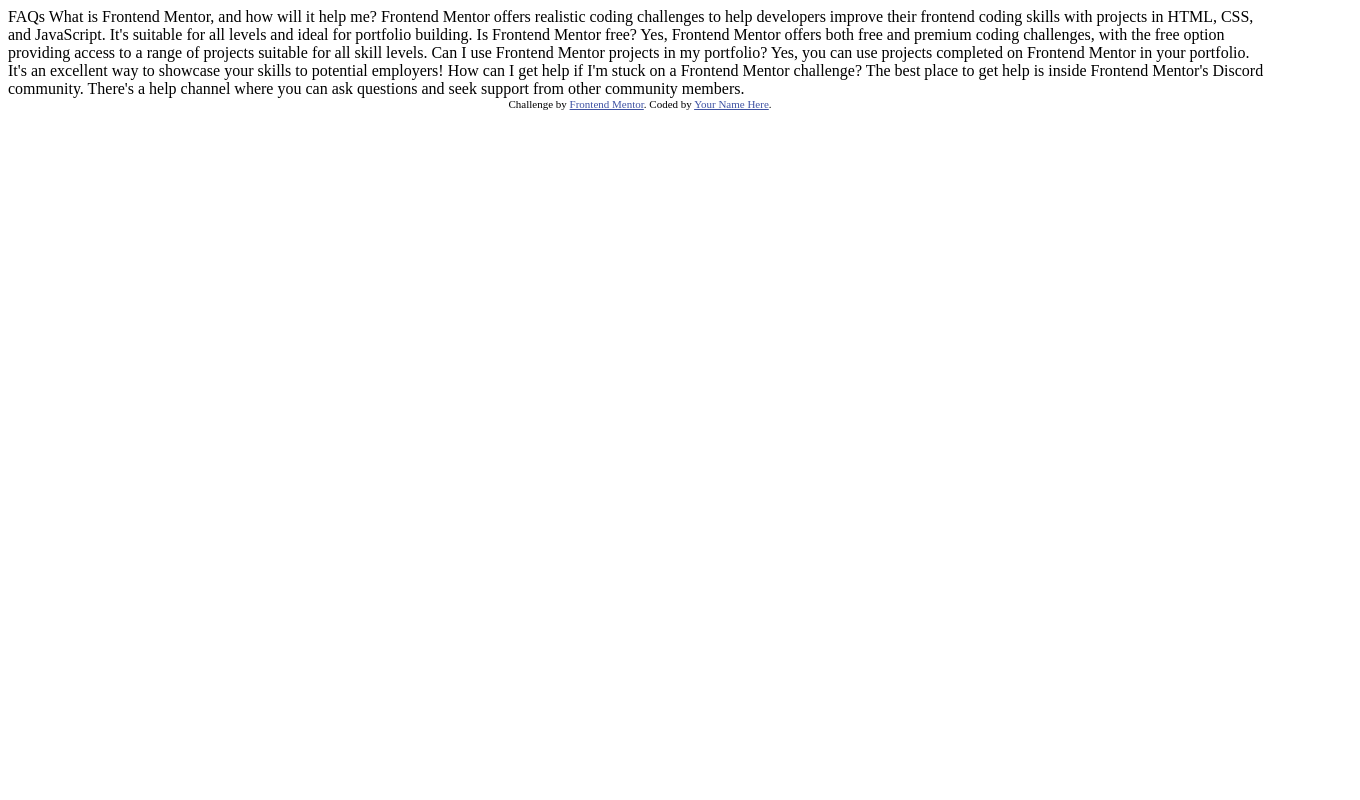
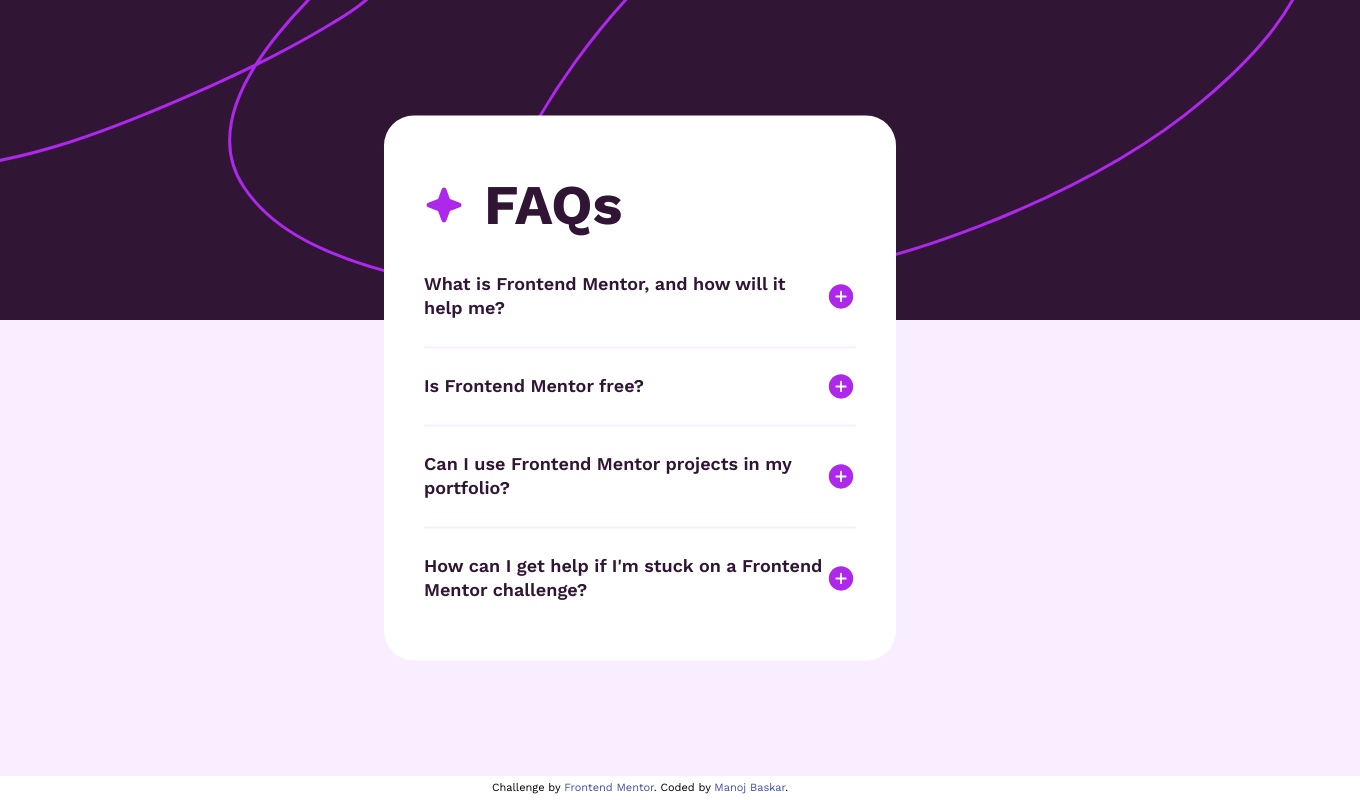
Before and after one commit to manojaba/faq-accordion, a plain HTML site: page index.html in a window 1280 px wide. Shown: the whole page, 1360 px wide, since content can reach past the window. Drawn offline with Linux system fonts and the light colour scheme.

Commit message:
challenge completed

```diff
--- a/index.html
+++ b/index.html
@@ -1,48 +1,102 @@
 <!DOCTYPE html>
 <html lang="en">
+
 <head>
   <meta charset="UTF-8">
-  <meta name="viewport" content="width=device-width, initial-scale=1.0"> <!-- displays site properly based on user's device -->
+  <meta name="viewport" content="width=device-width, initial-scale=1.0">
+  <!-- displays site properly based on user's device -->
 
   <link rel="icon" type="image/png" sizes="32x32" href="./assets/images/favicon-32x32.png">
 
   <title>Frontend Mentor | FAQ accordion</title>
+  <link rel="stylesheet" href="styles.css">
+  <script src="script.js" defer></script>
 
   <!-- Feel free to remove these styles or customise in your own stylesheet 👍 -->
   <style>
-    .attribution { font-size: 11px; text-align: center; }
-    .attribution a { color: hsl(228, 45%, 44%); }
+    .attribution {
+      font-size: 11px;
+      text-align: center;
+    }
+
+    .attribution a {
+      color: hsl(228, 45%, 44%);
+    }
   </style>
 </head>
+
 <body>
+  <main>
+    <img src="./assets/images/background-pattern-desktop.svg" class="backgroung" alt="background-pattern">
+    <div class="frame">
+      <div class="faqs">
+        <img class="star" src="./assets/images/icon-star.svg" alt="star-icon">
+        <h1>FAQs</h1>
+      </div>
+      <div class="question one">
+        <div class="title">
+          <p class="question-para"><a href="one">What is Frontend Mentor, and how will it help me?</a></p>
+          <img class='plus-icon' src="./assets/images/icon-plus.svg" alt="plus icon">
 
-  FAQs
-
-  What is Frontend Mentor, and how will it help me?
-
+        </div>
+        <p class="answer">
           Frontend Mentor offers realistic coding challenges to help developers improve their
           frontend coding skills with projects in HTML, CSS, and JavaScript. It's suitable for
           all levels and ideal for portfolio building.
+        </p>
 
-  Is Frontend Mentor free?
+        <hr>
+      </div>
+      <div class="question two">
+        <div class="title">
+          <p class="question-para"><a href="two">Is Frontend Mentor free?</a></p>
+          <img class='plus-icon' src="./assets/images/icon-plus.svg" alt="plus icon">
+        </div>
 
+        <p class="answer">
           Yes, Frontend Mentor offers both free and premium coding challenges, with the free
           option providing access to a range of projects suitable for all skill levels.
+        </p>
+        <hr>
 
-  Can I use Frontend Mentor projects in my portfolio?
+      </div>
+      <div class="question three">
+        <div class="title">
+          <p class="question-para"><a href="three">Can I use Frontend Mentor projects in my portfolio?</a></p>
+          <img class='plus-icon' src="./assets/images/icon-plus.svg" alt="plus icon">
+        </div>
 
+        <p class="answer">
           Yes, you can use projects completed on Frontend Mentor in your portfolio. It's an excellent
           way to showcase your skills to potential employers!
+        </p>
+        <hr>
 
-  How can I get help if I'm stuck on a Frontend Mentor challenge?
+      </div>
+      <div class="question four">
+        <div class="title">
+          <p class="question-para"><a href="four" target="_blank">How can I get help if I'm stuck on a Frontend Mentor
+              challenge?</a>
+          </p>
+          <img class='plus-icon' src="./assets/images/icon-plus.svg" alt="plus icon">
+        </div>
 
+        <p class="answer">
           The best place to get help is inside Frontend Mentor's Discord community. There's a help
           channel where you can ask questions and seek support from other community members.
+        </p>
+
+
+      </div>
+    </div>
+
+  </main>
 
 
   <div class="attribution">
     Challenge by <a href="https://www.frontendmentor.io?ref=challenge" target="_blank">Frontend Mentor</a>.
-    Coded by <a href="#">Your Name Here</a>.
+    Coded by <a href="https://www.frontendmentor.io/profile/manojaba" target="_blank">Manoj Baskar</a>.
   </div>
 </body>
+
 </html>
--- /dev/null
+++ b/script.js
@@ -0,0 +1,22 @@
+const questions = document.querySelectorAll('.question');
+
+questions.forEach(div => {
+    const plusIcon = div.querySelector('.plus-icon');
+    const answer = div.querySelector('.answer');
+    plusIcon.addEventListener('click', (event) => {
+        const clickImg = event.target;
+        const para = clickImg.closest('div').nextElementSibling;
+
+        if (para.style.display === 'none' || para.style.display === "") {
+            para.style.display = 'block';
+            clickImg.src = "./assets/images/icon-minus.svg";
+        }
+        else {
+            para.style.display = 'none';
+            clickImg.src = "./assets/images/icon-plus.svg";
+
+
+        }
+
+    })
+})
--- /dev/null
+++ b/styles.css
@@ -0,0 +1,139 @@
+* {
+    box-sizing: border-box;
+
+}
+
+@font-face {
+    font-family: worksans;
+    src: url(./assets/fonts/WorkSans-VariableFont_wght.woff2) format('woff2');
+}
+
+
+body {
+    font-family: worksans;
+    font-size: 16px;
+    line-height: 150%;
+    display: flex;
+    flex-direction: column;
+    align-items: center;
+    height: 100vh;
+    margin: 0;
+    padding: 0;
+
+
+
+}
+
+:root {
+    --white: #FFFFFF;
+    --dark-purple: #301534;
+    --pink: #AD28EB;
+    --light-pink: #F8EEFF;
+    --pale-purple: #8B6990;
+
+}
+
+
+
+
+main {
+
+
+
+    flex: 1;
+
+    background-color: var(--light-pink);
+    position: relative;
+
+
+}
+
+
+
+.frame {
+    width: 40vw;
+    max-width: 600px;
+    min-width: 345px;
+    background-color: var(--white);
+    padding: 40px;
+    border-radius: 30px;
+    position: absolute;
+    top: 50%;
+    left: 50%;
+    transform: translate(-50%, -50%);
+    z-index: 2;
+
+}
+
+.background {
+    width: 100vw;
+    position: absolute;
+    top: 0;
+    left: 0;
+    z-index: 1;
+
+}
+
+.faqs {
+    display: flex;
+    gap: 20px;
+    font-weight: 700;
+    font-size: 28px;
+    margin: 0;
+    color: var(--dark-purple);
+
+}
+
+.title {
+    display: flex;
+    font-weight: 600;
+    font-size: 18px;
+
+
+
+
+}
+
+.title .plus-icon {
+    margin-right: 0;
+    margin-left: auto;
+}
+
+a:link {
+    text-decoration: none;
+    color: var(--dark-purple);
+}
+
+
+a:hover,
+a:active,
+a:visited {
+    color: var(--pink);
+}
+
+
+
+.question .answer {
+    display: none;
+}
+
+hr {
+    border: var(--light-pink) 0.3px;
+    border-style: solid;
+
+
+}
+
+.answer {
+    color: var(--pale-purple);
+    font-weight: 400;
+    font-size: 16px;
+    padding-right: 20px;
+}
+
+@media screen and (max-width:375px) {
+    .frame {
+        min-width: 345px;
+    }
+
+}
```
Also changed, not shown: assets/fonts/WorkSans-VariableFont_wght.woff2 (added), assets/images/screenshot.png (added), 1 other file. Lines whose indentation alone changed are shown as unchanged.
